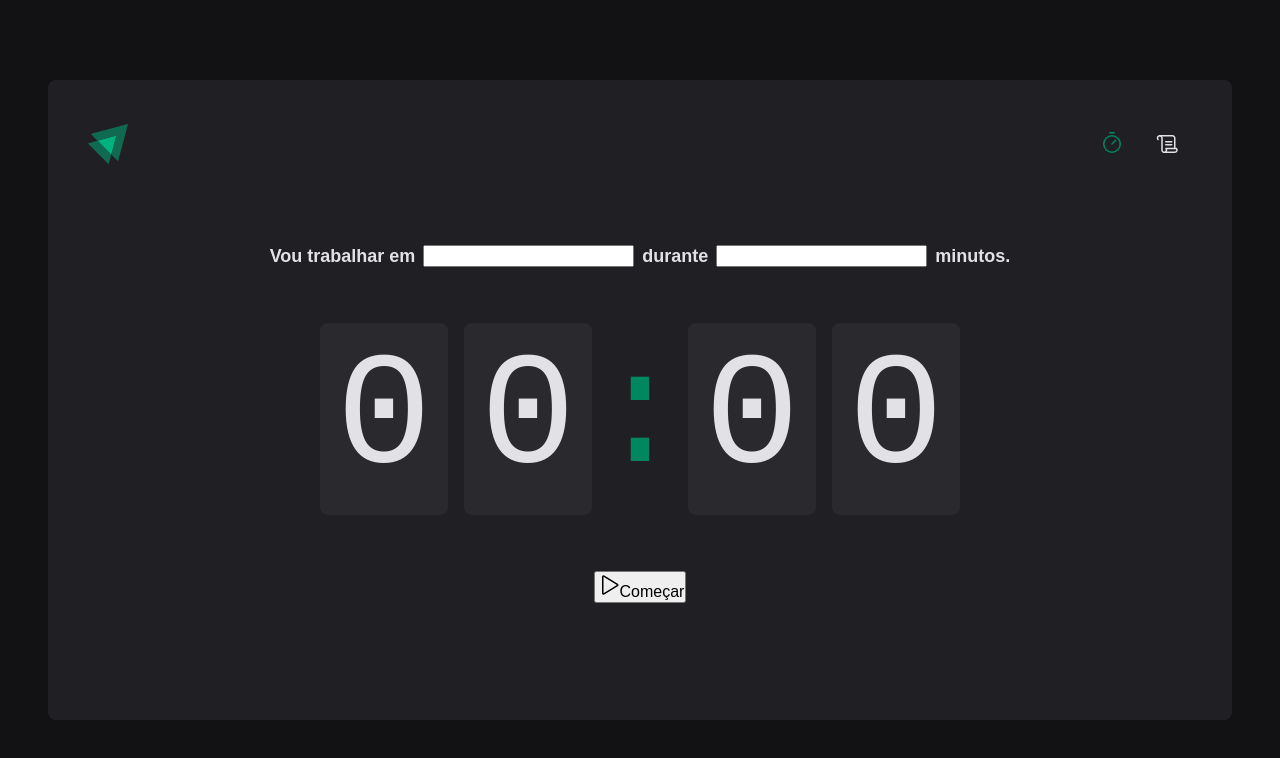
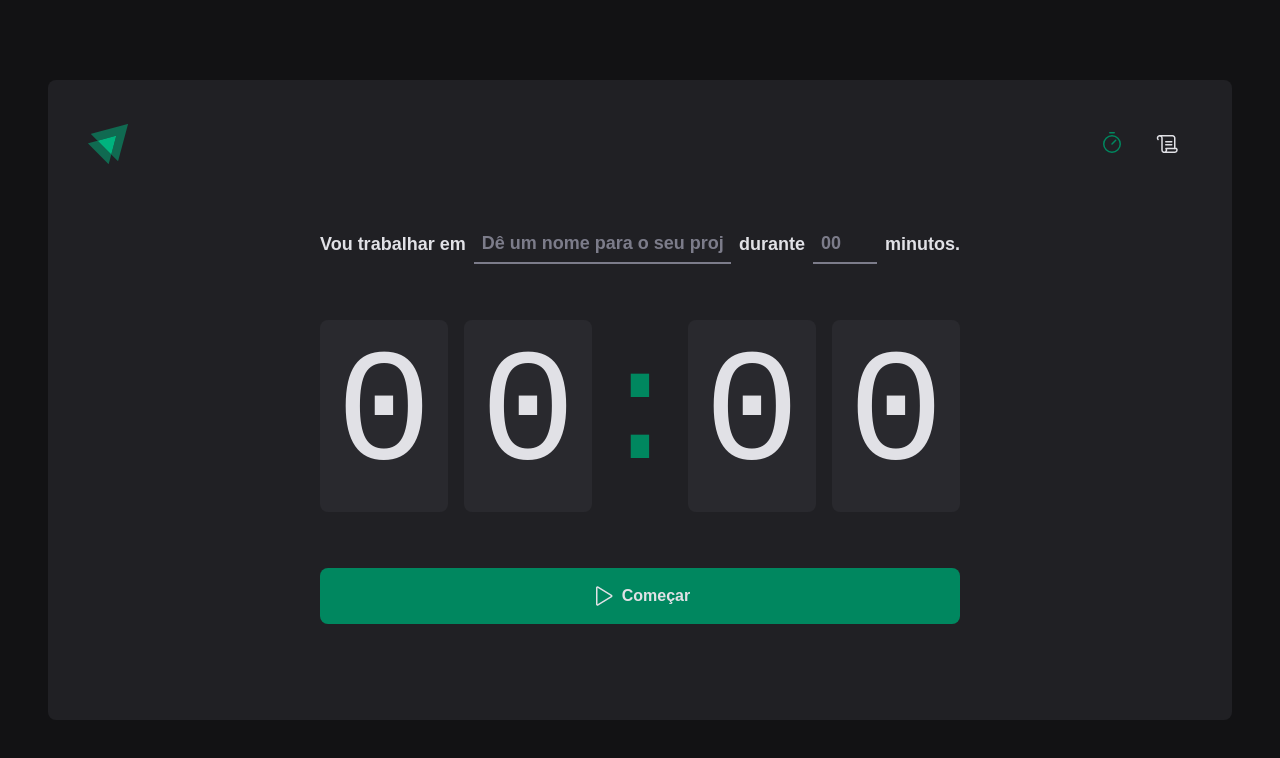
Before and after one commit to GeracNeto/Ignite-Timer, a React (Vite) app: page / in a window 1280 px wide. Shown: the top 758 px of the page. Built offline with nearby package versions, Linux system fonts and the light colour scheme.

Commit message:
Criado estilo para Inputs

```diff
--- a/src/pages/Home/index.tsx
+++ b/src/pages/Home/index.tsx
@@ -4,7 +4,10 @@ import {
   CountdownContainer,
   FormContainer,
   HomeContainer,
+  MinutesAmountInput,
   Separator,
+  StartCountdownButton,
+  TaskInput,
 } from "./styles";
 
 export function Home() {
@@ -13,10 +16,14 @@ export function Home() {
       <form>
         <FormContainer>
           <label htmlFor="task">Vou trabalhar em</label>
-          <input id="task" />
+          <TaskInput id="task" placeholder="Dê um nome para o seu projeto" />
 
           <label htmlFor="">durante</label>
-          <input type="number" id="minutesAmount" />
+          <MinutesAmountInput
+            type="number"
+            id="minutesAmount"
+            placeholder="00"
+          />
 
           <span>minutos.</span>
         </FormContainer>
@@ -29,10 +36,10 @@ export function Home() {
           <span>0</span>
         </CountdownContainer>
 
-        <button type="submit">
+        <StartCountdownButton type="submit">
           <Play size={24} />
           Começar
-        </button>
+        </StartCountdownButton>
       </form>
     </HomeContainer>
   );
--- a/src/pages/Home/styles.ts
+++ b/src/pages/Home/styles.ts
@@ -28,6 +28,34 @@ export const FormContainer = styled.div`
   flex-wrap: wrap;
 `;
 
+const BaseInput = styled.input`
+  background: transparent;
+  height: 2.5rem;
+  border: 0;
+  border-bottom: 2px solid ${(props) => props.theme["gray-500"]};
+  font-weight: bold;
+  font-size: 1.125rem;
+  padding: 0 0.5rem;
+  color: ${(props) => props.theme["gray-100"]};
+
+  &:focus {
+    box-shadow: none;
+    border-color: ${(props) => props.theme["green-500"]};
+  }
+
+  &::placeholder {
+    color: ${(props) => props.theme["gray-500"]};
+  }
+`;
+
+export const TaskInput = styled(BaseInput)`
+  flex: 1;
+`;
+
+export const MinutesAmountInput = styled(BaseInput)`
+  width: 4rem;
+`;
+
 export const CountdownContainer = styled.div`
   font-family: "Robot Mono", monospace;
   font-size: 10rem;
@@ -53,3 +81,31 @@ export const Separator = styled.div`
   display: flex;
   justify-content: center;
 `;
+
+export const StartCountdownButton = styled.button`
+  width: 100%;
+  border: 0;
+  padding: 1rem;
+  border-radius: 8px;
+
+  display: flex;
+  align-items: center;
+  justify-content: center;
+
+  gap: 0.5rem;
+  font-weight: bold;
+
+  cursor: pointer;
+
+  background: ${(props) => props.theme["green-500"]};
+  color: ${(props) => props.theme["gray-100"]};
+
+  &:disabled {
+    opacity: 0.7;
+    cursor: not-allowed;
+  }
+
+  &:not(:disabled):hover {
+    background: ${(props) => props.theme["green-700"]};
+  }
+`;
```
